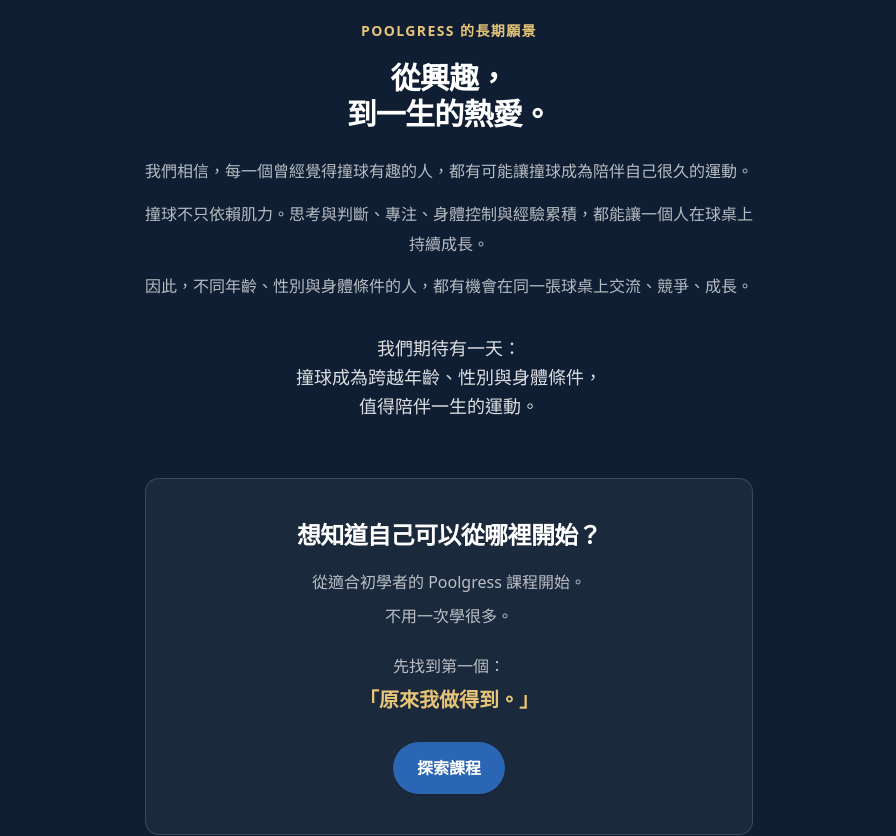
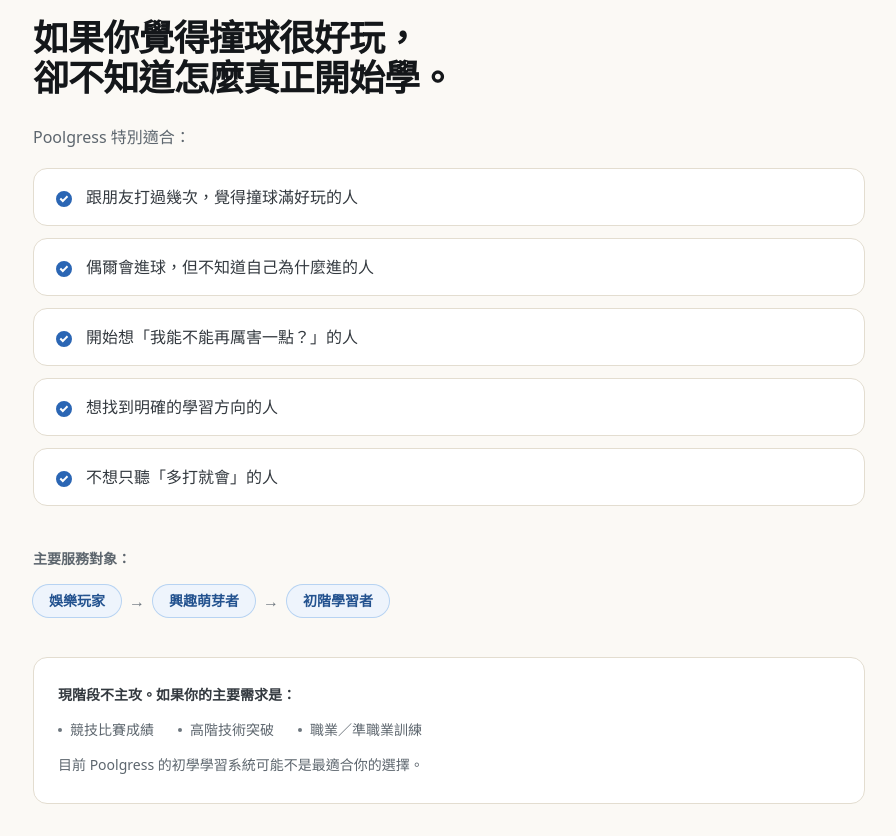
Before and after one commit to mmee14122/poolgress, a React (Vite) app: page / in a window 1280 px wide. Shown: the part 4540-5376 px from the top of the page, without its empty margins (191-1087 px from the left). Built offline with nearby package versions, Linux system fonts and the light colour scheme.

Commit message:
Revert "feat: 移除首頁「適合誰」區塊"
This reverts commit b97695664bfdef422a33ec3fe34d2b637570acc3.

```diff
--- a/src/HomeApp.tsx
+++ b/src/HomeApp.tsx
@@ -5,6 +5,7 @@
 import { S03Viewpoint } from './components/home/S03Viewpoint'
 import { S04One } from './components/home/S04One'
 import { S05Pillars } from './components/home/S05Pillars'
+import { S06Fit } from './components/home/S06Fit'
 import { S07VisionEntry } from './components/home/S07VisionEntry'
 
 /**
@@ -25,6 +26,7 @@
         <S03Viewpoint />
         <S04One />
         <S05Pillars />
+        <S06Fit />
         <S07VisionEntry />
       </main>
       <Footer />
--- /dev/null
+++ b/src/components/home/S06Fit.tsx
@@ -0,0 +1,65 @@
+import { home } from '../../content/home'
+
+/**
+ * SECTION 06｜適合誰
+ * 讓使用者確認「這是不是做給我這種人的」。
+ * 誠實列出現階段不主攻的對象，不過度承諾。
+ */
+export function S06Fit() {
+  const { fit } = home
+
+  return (
+    <section id="fit" className="scroll-mt-24 bg-ivory-50 py-16 lg:py-24">
+      <div className="mx-auto w-full max-w-4xl px-5 sm:px-8">
+        <h2 className="text-2xl sm:text-4xl">
+          {fit.titleLines.map((line) => (
+            <span key={line} className="block">
+              {line}
+            </span>
+          ))}
+        </h2>
+
+        <p className="mt-6 text-ink-500">Poolgress 特別適合：</p>
+        <ul className="mt-4 space-y-3">
+          {fit.yes.map((item) => (
+            <li key={item} className="flex items-start gap-3 rounded-card border border-line bg-white px-5 py-4">
+              <svg viewBox="0 0 20 20" aria-hidden="true" className="mt-1 h-5 w-5 shrink-0 fill-brand-600">
+                <path d="M10 2a8 8 0 100 16 8 8 0 000-16zm-1.2 11.4L5.6 10.2 7 8.8l1.8 1.8 4-4 1.4 1.4z" />
+              </svg>
+              <span className="text-ink-700">{item}的人</span>
+            </li>
+          ))}
+        </ul>
+
+        {/* 玩家階段 */}
+        <div className="mt-10">
+          <p className="text-sm font-semibold text-ink-500">{fit.stagesNote}</p>
+          <div className="mt-3 flex flex-wrap items-center gap-2">
+            {fit.stages.map((stage, i) => (
+              <span key={stage} className="flex items-center gap-2">
+                {i > 0 && <span aria-hidden="true" className="text-ink-400">→</span>}
+                <span className="rounded-full bg-brand-50 px-4 py-1.5 text-sm font-semibold text-brand-700 ring-1 ring-brand-200">
+                  {stage}
+                </span>
+              </span>
+            ))}
+          </div>
+        </div>
+
+        {/* 現階段不主攻 */}
+        <div className="mt-10 rounded-card border border-line bg-white p-6">
+          <p className="text-sm font-semibold text-ink-700">{fit.notYet.lead}</p>
+          <ul className="mt-3 flex flex-wrap gap-x-6 gap-y-2 text-sm text-ink-500">
+            {fit.notYet.items.map((item) => (
+              <li key={item} className="flex items-center gap-2">
+                <span aria-hidden="true" className="h-1 w-1 rounded-full bg-ink-400" />
+                {item}
+              </li>
+            ))}
+          </ul>
+          <p className="mt-3 text-sm text-ink-500">{fit.notYet.note}</p>
+        </div>
+      </div>
+    </section>
+  )
+}
--- a/src/content/home.ts
+++ b/src/content/home.ts
@@ -93,6 +93,25 @@
     close: '原來 Poolgress 是一整套學習系統。',
   },
 
+  /* ---------------- SECTION 06｜適合誰 ---------------- */
+  fit: {
+    titleLines: ['如果你覺得撞球很好玩，', '卻不知道怎麼真正開始學。'],
+    yes: [
+      '跟朋友打過幾次，覺得撞球滿好玩',
+      '偶爾會進球，但不知道自己為什麼進',
+      '開始想「我能不能再厲害一點？」',
+      '想找到明確的學習方向',
+      '不想只聽「多打就會」',
+    ],
+    stages: ['娛樂玩家', '興趣萌芽者', '初階學習者'],
+    stagesNote: '主要服務對象：',
+    notYet: {
+      lead: '現階段不主攻。如果你的主要需求是：',
+      items: ['競技比賽成績', '高階技術突破', '職業／準職業訓練'],
+      note: '目前 Poolgress 的初學學習系統可能不是最適合你的選擇。',
+    },
+  },
+
   /* ---------------- SECTION 07｜願景＋課程入口 ---------------- */
   visionEntry: {
     vision: {
```
